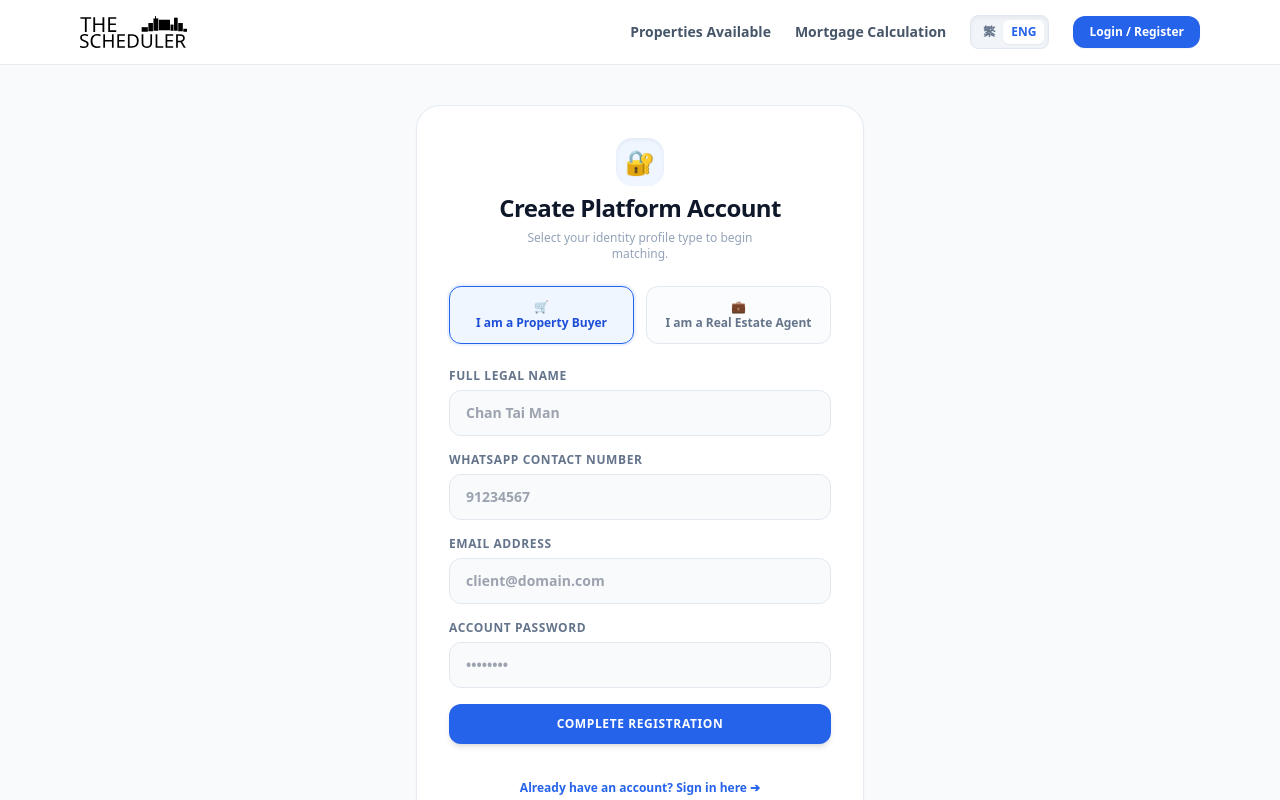
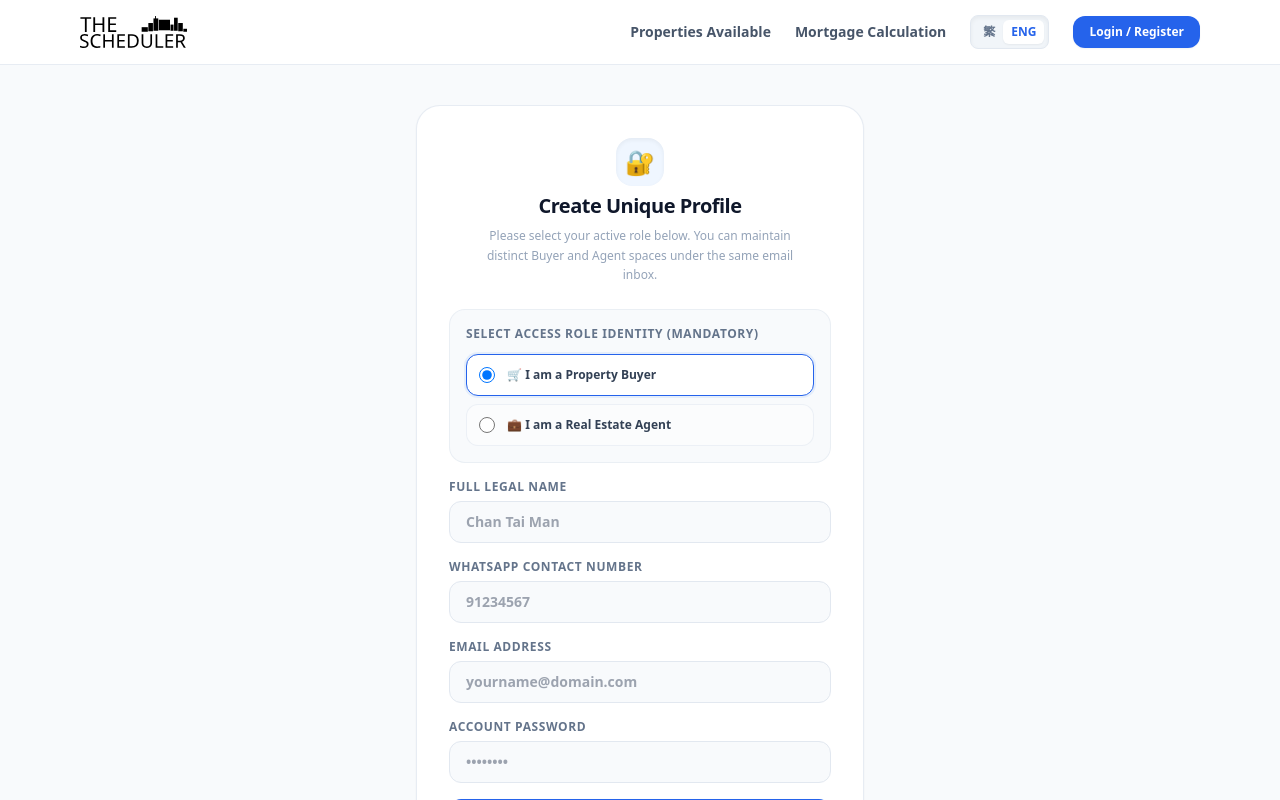
Before and after one commit to theschedulerhk/the_scheduler, a Next.js app: page /login in a window 1280 px wide. Both pictures are taken after a click on the button "New to EstateFlow? Create an account ➔". Shown: the top 800 px of the page. Built offline with nearby package versions, Linux system fonts and the light colour scheme.

Commit message:
Update page.js

```diff
--- a/app/login/page.js
+++ b/app/login/page.js
@@ -3,67 +3,63 @@ import { useState } from 'react';
 import { supabase } from '../../utils/supabase';
 
 export default function LoginPage({ lang = 'en' }) {
+  // --- FORM SELECTION STATE MATRIX ---
   const [isSignUpMode, setIsSignUpMode] = useState(false);
-  const [role, setRole] = useState('buyer'); // 'buyer' or 'agent'
-  const [email, setEmail] = useState('');
+  const [selectedRole, setSelectedRole] = useState('buyer'); // Strict toggle: 'buyer' or 'agent'
+  const [rawEmail, setRawEmail] = useState('');
   const [password, setPassword] = useState('');
   const [fullName, setFullName] = useState('');
   const [whatsapp, setWhatsapp] = useState('');
   const [loading, setLoading] = useState(false);
   const [message, setMessage] = useState({ text: '', isError: false });
 
-  // Multilingual UI translation dictionary labels
+  // Multilingual localization dictionaries
   const ui = {
-    titleLogin: { en: "Welcome Back", zh_hk: "歡迎回來" },
-    titleRegister: { en: "Create Platform Account", zh_hk: "註冊系統帳戶" },
-    subRegister: { en: "Select your identity profile type to begin matching.", zh_hk: "請選擇您的使用身份，開啟一手新盤搶單與回佣功能。" },
+    titleLogin: { en: "Secure Sign In Portal", zh_hk: "系統安全登入門戶" },
+    titleRegister: { en: "Create Unique Profile", zh_hk: "註冊新帳戶身份" },
+    subText: { en: "Please select your active role below. You can maintain distinct Buyer and Agent spaces under the same email inbox.", zh_hk: "請在下方選擇您目前要使用的身份。您可以使用相同的電郵同時開通獨立的買家與代理帳戶。" },
     emailLabel: { en: "Email Address", zh_hk: "電子郵件地址" },
     passLabel: { en: "Account Password", zh_hk: "帳戶安全密碼" },
     nameLabel: { en: "Full Legal Name", zh_hk: "法定真實姓名 (與身份證相同)" },
     phoneLabel: { en: "WhatsApp Contact Number", zh_hk: "WhatsApp 聯絡電話" },
+    roleLabel: { en: "Select Access Role Identity (Mandatory)", zh_hk: "選擇目前登入/註冊身份 (必填)" },
     roleBuyer: { en: "I am a Property Buyer", zh_hk: "我是一手新盤買家" },
     roleAgent: { en: "I am a Real Estate Agent", zh_hk: "我是地產代理經紀" },
-    btnLogin: { en: "Sign In Safely", zh_hk: "安全登入" },
-    btnRegister: { en: "Complete Registration", zh_hk: "立即註冊" },
+    btnLogin: { en: "Secure Login ➔", zh_hk: "確認安全登入 ➔" },
+    btnRegister: { en: "Complete Registration", zh_hk: "完成註冊並開通" },
     switchRegister: { en: "New to EstateFlow? Create an account ➔", zh_hk: "首次使用？立即註冊新帳戶 ➔" },
     switchLogin: { en: "Already have an account? Sign in here ➔", zh_hk: "已有專屬帳戶？按此前往登入 ➔" }
   };
 
-  // --- SIGN IN LOGIC ---
-  async function handleSignIn(e) {
+  // Helper function to build the separated email address string variant
+  const formatTaggedEmail = (emailStr, roleStr) => {
+    const parts = emailStr.trim().split('@');
+    if (parts.length !== 2) return emailStr;
+    return `${parts[0]}+${roleStr}@${parts[1]}`.toLowerCase();
+  };
+
+  // --- FORM TRANSACTION ACTIONS ---
+  async function handleFormSubmit(e) {
     e.preventDefault();
+    if (!rawEmail || !password) return;
+
     setLoading(true);
     setMessage({ text: '', isError: false });
 
-    const { data, error } = await supabase.auth.signInWithPassword({
-      email: email,
-      password: password,
-    });
+    // Generate the unique, separated account string
+    const processedEmail = formatTaggedEmail(rawEmail, selectedRole);
 
-    setLoading(false);
-    if (error) {
-      setMessage({ text: `❌ ${error.message}`, isError: true });
-    } else if (data?.user) {
-      setMessage({ text: lang === 'en' ? "🎉 Access verified! Loading dashboard..." : "🎉 登入成功！正在載入主頁...", isError: false });
-      setTimeout(() => { window.location.href = "/"; }, 1000);
-    }
-  }
-
-  // --- SIGN UP LOGIC (WITH PROFILE META DATA) ---
-  async function handleSignUp(e) {
-    e.preventDefault();
-    setLoading(true);
-    setMessage({ text: '', isError: false });
-
+    if (isSignUpMode) {
+      // EXECUTE SIGN UP
       const { data, error } = await supabase.auth.signUp({
-      email: email,
+        email: processedEmail,
         password: password,
         options: {
-        // This meta data block passes straight into your Supabase handle_new_user() trigger!
           data: {
-          role: role,
+            role: selectedRole,
             full_name: fullName,
-          whatsapp_number: whatsapp
+            whatsapp_number: whatsapp,
+            display_email: rawEmail.trim() // Keep raw email safe inside metadata for layout displays
           }
         }
       });
@@ -73,24 +69,40 @@ export default function LoginPage({ lang = 'en' }) {
         setMessage({ text: `❌ ${error.message}`, isError: true });
       } else if (data?.user) {
         setMessage({
-        text: lang === 'en' ? "🎉 Account registered! Profile activated instantly." : "🎉 帳戶建立成功！已為您即時開通專屬角色權限。",
+          text: lang === 'en' ? `🎉 Success! Your unique account as a [${selectedRole.toUpperCase()}] is active.` : `🎉 註冊成功！您的 [${selectedRole === 'buyer' ? '買家' : '代理'}] 專屬帳戶已即時開通。`,
           isError: false
         });
         setTimeout(() => { window.location.href = "/"; }, 1500);
+      }
+
+    } else {
+      // EXECUTE SIGN IN
+      const { data, error } = await supabase.auth.signInWithPassword({
+        email: processedEmail,
+        password: password,
+      });
+
+      setLoading(false);
+      if (error) {
+        setMessage({ text: `❌ ${error.message} (Make sure your access role switch matches your registration choice)`, isError: true });
+      } else if (data?.user) {
+        setMessage({ text: lang === 'en' ? "🎉 Access verified! Loading dashboard..." : "🎉 認證成功！正在載入主頁...", isError: false });
+        setTimeout(() => { window.location.href = "/"; }, 1000);
+      }
     }
   }
 
   return (
     <div class="max-w-md mx-auto bg-white border border-slate-200/80 p-8 rounded-3xl shadow-sm space-y-6 mt-10">
 
-      {/* Dynamic Header Titles */}
+      {/* Title block banner */}
       <div class="text-center space-y-1.5">
         <div class="w-12 h-12 bg-blue-50 text-blue-600 rounded-2xl flex items-center justify-center text-2xl mx-auto font-bold shadow-inner">🔐</div>
-        <h2 class="text-2xl font-black text-slate-900 tracking-tight">
+        <h2 class="text-xl font-black text-slate-900 tracking-tight">
           {isSignUpMode ? ui.titleRegister[lang] : ui.titleLogin[lang]}
         </h2>
-        <p class="text-xs text-slate-400 font-medium max-w-[280px] mx-auto">
-          {isSignUpMode ? ui.subRegister[lang] : "estate tracking pipeline gate."}
+        <p class="text-xs text-slate-400 font-medium leading-relaxed max-w-[320px] mx-auto">
+          {ui.subText[lang]}
         </p>
       </div>
 
@@ -100,54 +112,68 @@ export default function LoginPage({ lang = 'en' }) {
         </div>
       )}
 
-      {/* Form Submission Wrapper */}
-      <form class="space-y-4" onSubmit={isSignUpMode ? handleSignUp : handleSignIn}>
+      <form class="space-y-4" onSubmit={handleFormSubmit}>
 
-        {/* --- ROLE SELECTION BUTTONS BLOCK (Only visible during signup) --- */}
+        {/* --- MANDATORY IDENTITY RADIO BUTTON SELECTION SET --- */}
+        <div class="bg-slate-50 border border-slate-200/60 p-4 rounded-2xl space-y-3">
+          <label class="block text-xs font-bold uppercase tracking-wider text-slate-500">{ui.roleLabel[lang]}</label>
+
+          <div class="flex flex-col gap-2">
+            {/* Radio Input Option 1: Buyer */}
+            <label class={`flex items-center justify-between p-3 rounded-xl border cursor-pointer transition-all ${selectedRole === 'buyer' ? 'border-blue-600 bg-white ring-2 ring-blue-500/10' : 'border-slate-200/60 bg-white/40 hover:bg-white'}`}>
+              <div class="flex items-center gap-3">
+                <input
+                  type="radio"
+                  name="role"
+                  value="buyer"
+                  checked={selectedRole === 'buyer'}
+                  onChange={() => setSelectedRole('buyer')}
+                  class="w-4 h-4 text-blue-600 border-slate-300 focus:ring-blue-500"
+                />
+                <span class="text-xs font-bold text-slate-700">🛒 {ui.roleBuyer[lang]}</span>
+              </div>
+            </label>
+
+            {/* Radio Input Option 2: Agent */}
+            <label class={`flex items-center justify-between p-3 rounded-xl border cursor-pointer transition-all ${selectedRole === 'agent' ? 'border-blue-600 bg-white ring-2 ring-blue-500/10' : 'border-slate-200/60 bg-white/40 hover:bg-white'}`}>
+              <div class="flex items-center gap-3">
+                <input
+                  type="radio"
+                  name="role"
+                  value="agent"
+                  checked={selectedRole === 'agent'}
+                  onChange={() => setSelectedRole('agent')}
+                  class="w-4 h-4 text-blue-600 border-slate-300 focus:ring-blue-500"
+                />
+                <span class="text-xs font-bold text-slate-700">💼 {ui.roleAgent[lang]}</span>
+              </div>
+            </label>
+          </div>
+        </div>
+
+        {/* Dynamic Registration Suffix Input Fields */}
         {isSignUpMode && (
-          <div class="grid grid-cols-2 gap-3 pb-2">
-            <button
-              type="button"
-              onClick={() => setRole('buyer')}
-              class={`p-3 rounded-xl border text-xs font-bold text-center transition-all ${role === 'buyer' ? 'border-blue-600 bg-blue-50 text-blue-700 ring-2 ring-blue-500/10' : 'border-slate-200 text-slate-500 bg-slate-50/50'}`}
-            >
-              <span>🛒</span><br/>{ui.roleBuyer[lang]}
-            </button>
-            <button
-              type="button"
-              onClick={() => setRole('agent')}
-              class={`p-3 rounded-xl border text-xs font-bold text-center transition-all ${role === 'agent' ? 'border-blue-600 bg-blue-50 text-blue-700 ring-2 ring-blue-500/10' : 'border-slate-200 text-slate-500 bg-slate-50/50'}`}
-            >
-              <span>💼</span><br/>{ui.roleAgent[lang]}
-            </button>
+          <>
+            <div>
+              <label class="block text-xs font-bold uppercase tracking-wider text-slate-500 mb-1.5">{ui.nameLabel[lang]}</label>
+              <input type="text" required disabled={loading} value={fullName} onChange={(e) => setFullName(e.target.value)} class="w-full px-4 py-2.5 bg-slate-50 border border-slate-200 rounded-xl focus:outline-none focus:ring-2 focus:ring-blue-500/20 text-sm font-semibold text-slate-800" placeholder="Chan Tai Man" />
             </div>
+            <div>
+              <label class="block text-xs font-bold uppercase tracking-wider text-slate-500 mb-1.5">{ui.phoneLabel[lang]}</label>
+              <input type="tel" required disabled={loading} value={whatsapp} onChange={(e) => setWhatsapp(e.target.value)} class="w-full px-4 py-2.5 bg-slate-50 border border-slate-200 rounded-xl focus:outline-none focus:ring-2 focus:ring-blue-500/20 text-sm font-semibold text-slate-800" placeholder="91234567" />
+            </div>
+          </>
         )}
 
-        {/* Input Field: Full Legal Name (Only on Registration) */}
-        {isSignUpMode && (
-          <div>
-            <label class="block text-xs font-bold uppercase tracking-wider text-slate-500 mb-1.5">{ui.nameLabel[lang]}</label>
-            <input type="text" required disabled={loading} value={fullName} onChange={(e) => setFullName(e.target.value)} class="w-full px-4 py-3 bg-slate-50 border border-slate-200 rounded-xl focus:outline-none focus:ring-2 focus:ring-blue-500/20 text-sm font-semibold" placeholder="Chan Tai Man" />
-          </div>
-        )}
-
-        {/* Input Field: WhatsApp Contact (Only on Registration) */}
-        {isSignUpMode && (
-          <div>
-            <label class="block text-xs font-bold uppercase tracking-wider text-slate-500 mb-1.5">{ui.phoneLabel[lang]}</label>
-            <input type="tel" required disabled={loading} value={whatsapp} onChange={(e) => setWhatsapp(e.target.value)} class="w-full px-4 py-3 bg-slate-50 border border-slate-200 rounded-xl focus:outline-none focus:ring-2 focus:ring-blue-500/20 text-sm font-semibold" placeholder="91234567" />
-          </div>
-        )}
-
-        {/* Core Auth Credentials */}
+        {/* Core Credentials Fields */}
         <div>
           <label class="block text-xs font-bold uppercase tracking-wider text-slate-500 mb-1.5">{ui.emailLabel[lang]}</label>
-          <input type="email" required disabled={loading} value={email} onChange={(e) => setEmail(e.target.value)} class="w-full px-4 py-3 bg-slate-50 border border-slate-200 rounded-xl focus:outline-none focus:ring-2 focus:ring-blue-500/20 text-sm font-semibold" placeholder="client@domain.com" />
+          <input type="email" required disabled={loading} value={rawEmail} onChange={(e) => setRawEmail(e.target.value)} class="w-full px-4 py-2.5 bg-slate-50 border border-slate-200 rounded-xl focus:outline-none focus:ring-2 focus:ring-blue-500/20 text-sm font-semibold text-slate-800" placeholder="yourname@domain.com" />
         </div>
 
         <div>
           <label class="block text-xs font-bold uppercase tracking-wider text-slate-500 mb-1.5">{ui.passLabel[lang]}</label>
-          <input type="password" required minLength={6} disabled={loading} value={password} onChange={(e) => setPassword(e.target.value)} class="w-full px-4 py-3 bg-slate-50 border border-slate-200 rounded-xl focus:outline-none focus:ring-2 focus:ring-blue-500/20 text-sm font-semibold" placeholder="••••••••" />
+          <input type="password" required minLength={6} disabled={loading} value={password} onChange={(e) => setPassword(e.target.value)} class="w-full px-4 py-2.5 bg-slate-50 border border-slate-200 rounded-xl focus:outline-none focus:ring-2 focus:ring-blue-500/20 text-sm font-semibold text-slate-800" placeholder="••••••••" />
         </div>
 
         <button type="submit" disabled={loading} class="w-full mt-2 py-3 bg-blue-600 text-white font-extrabold rounded-xl text-xs uppercase tracking-wider hover:bg-blue-700 shadow-md transition-all">
@@ -155,9 +181,9 @@ export default function LoginPage({ lang = 'en' }) {
         </button>
       </form>
 
-      {/* Layout View Mode Toggle Link */}
+      {/* Mode Switch anchor */}
       <div class="text-center pt-1.5">
-        <button onClick={() => { setIsSignUpMode(!isSignUpMode); setMessage({ text: '', isError: false }); }} class="text-xs font-bold text-blue-600 hover:underline">
+        <button type="button" onClick={() => { setIsSignUpMode(!isSignUpMode); setMessage({ text: '', isError: false }); }} class="text-xs font-bold text-blue-600 hover:underline">
           {isSignUpMode ? ui.switchLogin[lang] : ui.switchRegister[lang]}
         </button>
       </div>
```
Lines whose indentation alone changed are shown as unchanged.
